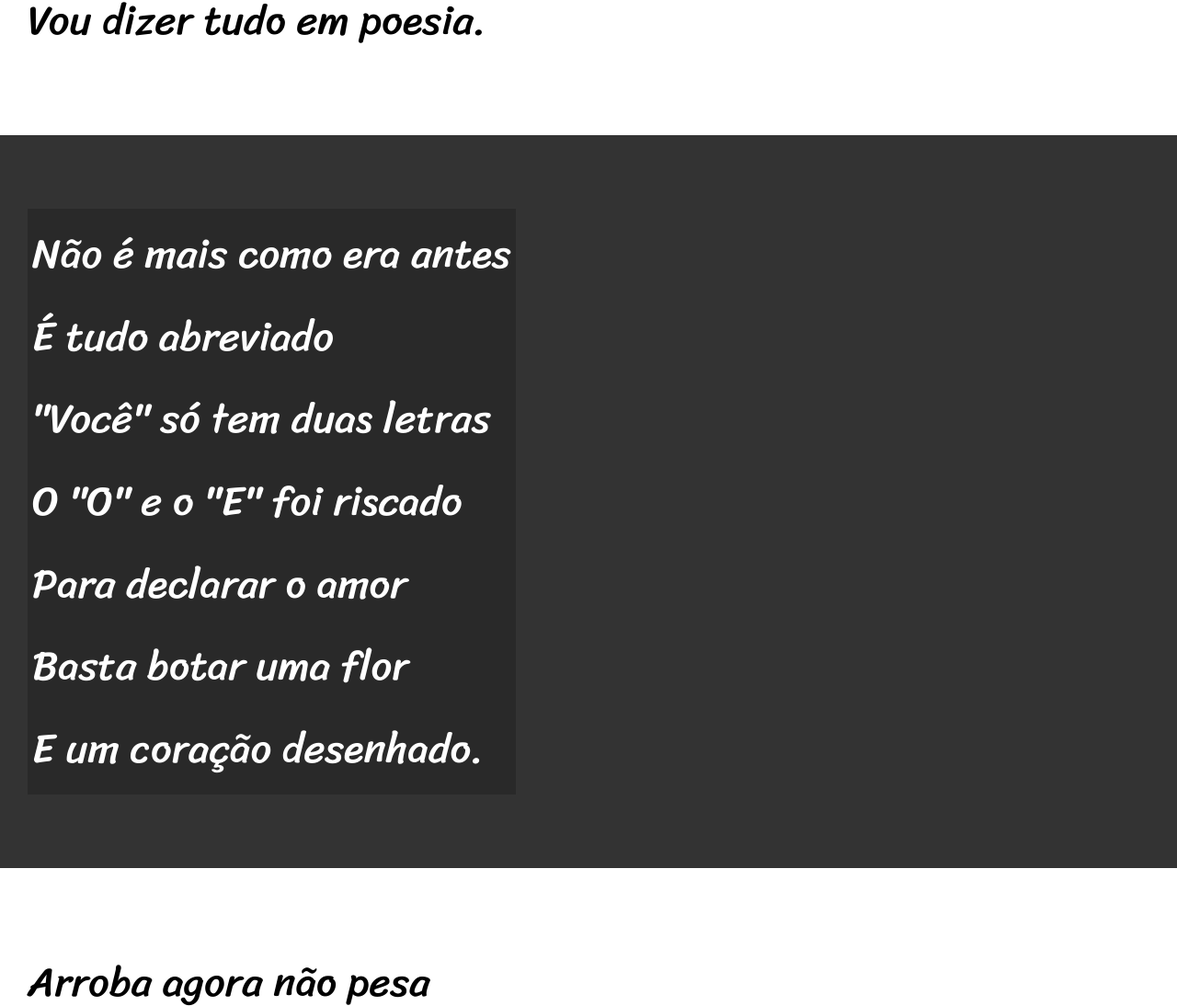
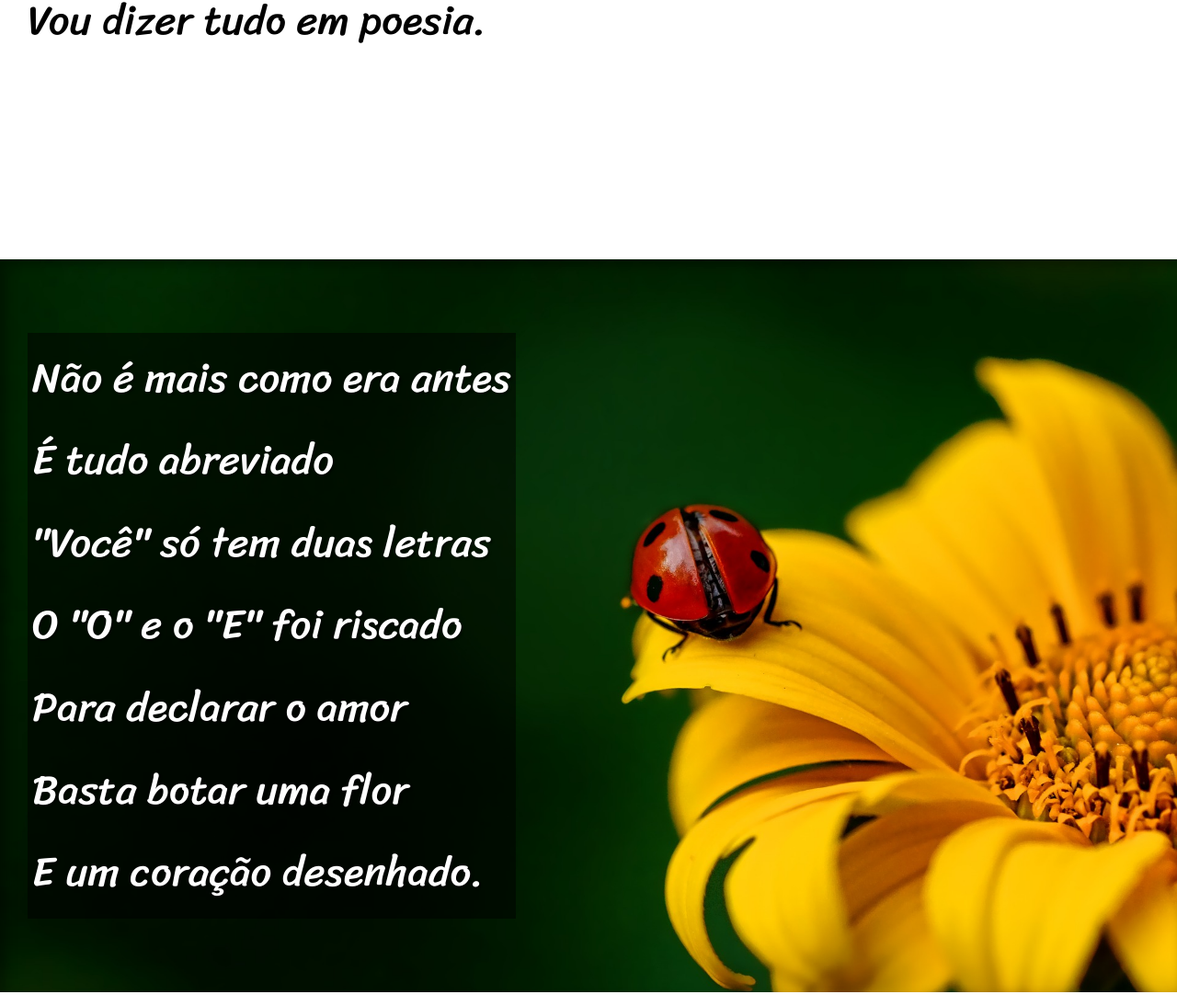
Before and after one commit to M4RC3LO75/html-css, a plain HTML site: page desafios/d012 - Desafio Cordel/index.html in a window 1280 px wide. Shown: the part 872-1966 px from the top of the page at 92% size. Drawn offline with Linux system fonts and the light colour scheme.

Commit message:
Parallax Effect Added

```diff
--- a/desafios/d012 - Desafio Cordel/index.html
+++ b/desafios/d012 - Desafio Cordel/index.html
@@ -27,7 +27,7 @@
     </section>
 
 
-    <section class="imagem">
+    <section class="imagem" id="img01">
         <p>
             Não é mais como era antes <br>
             É tudo abreviado <br>
@@ -65,7 +65,7 @@
 
 
 
-    <section class="imagem">
+    <section class="imagem" id="img02">
         <p>
             Tenho saudade das cartas <br>
             Escritas com a própria mão <br>
--- a/desafios/d012 - Desafio Cordel/style/style.css
+++ b/desafios/d012 - Desafio Cordel/style/style.css
@@ -59,10 +59,8 @@ section{
     font-size: 3.5vw;
 }
 
-section.imagem > p {
-    display: inline-block;
-    padding: 5px;
-    background-color: rgba(0, 0, 0, 0.204);
+section > p{
+    padding-bottom: 3em;
 }
 
 section.normal {
@@ -73,6 +71,25 @@ section.normal {
 section.imagem{
     background-color: rgb(51, 51, 51);
     color: white;
+    box-shadow: inset 6px 6px 13px 0px rgba(0, 0, 0, 0.379);
+    background-size: cover;
+    background-attachment: fixed;
+}
+
+section.imagem > p {
+    display: inline-block;
+    padding: 5px;
+    background-color: rgba(0, 0, 0, 0.5);
+    text-shadow: 2px 2px 2px rgba(0, 0, 0, 0.422);
+}
+
+section#img01{
+    background-image: url(../imagens/background001.jpg);
+    background-position: right center;
+}
+
+section#img02{
+    background-image: url(../imagens/background002.jpg);
 }
 
 
```
